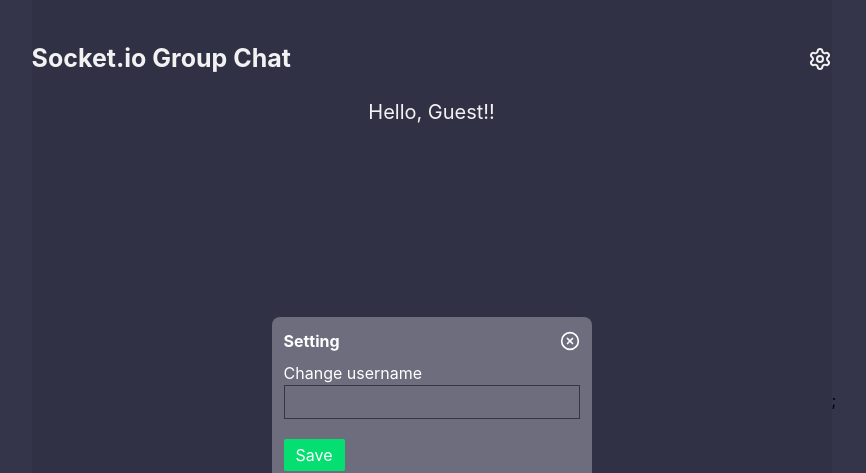
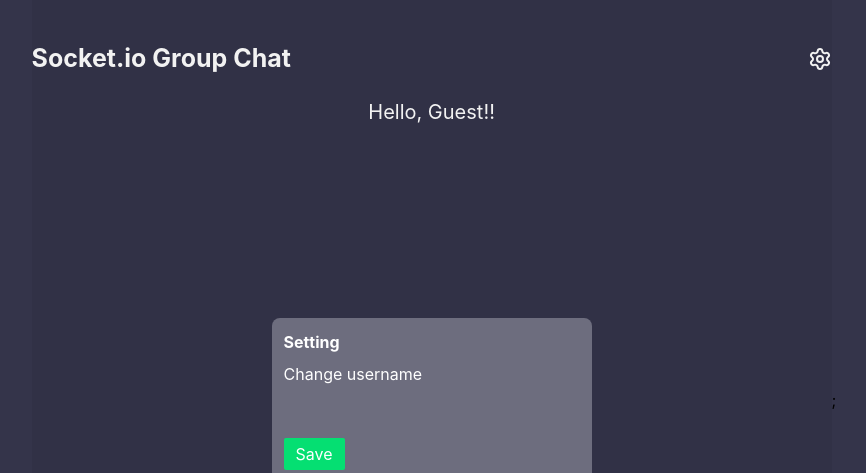
Before and after one commit to Zer0-Gravity/mini-react-project, a React (Vite) app in the folder chat-app/chat-ui/: page / in a window 1280 px wide. Both pictures are taken after a click on the icon 1025 px from the left and 58 px from the top of the page. Shown: the top 473 px of the page, without its empty margins (206-1072 px from the left). Built offline with nearby package versions, Linux system fonts and the light colour scheme.

Commit message:
Feat: Add functionality to add custom name

```diff
--- a/chat-app/chat-ui/src/Component/Chat.tsx
+++ b/chat-app/chat-ui/src/Component/Chat.tsx
@@ -1,9 +1,13 @@
 import { CircleX, Send, Settings, UserCircle2 } from "lucide-react";
-import { useState } from "react";
+import React, { useState } from "react";
 
 function Chat() {
     const [modal, setModal] = useState<boolean>(false);
+    const [username, setUsername] = useState<string>("");
 
+    const usernameChange = (e: React.ChangeEvent<HTMLInputElement>) => {
+        setUsername(e.target.value);
+    };
     return (
         <main className="flex flex-col h-screen w-screen md:w-200 pt-10 pb-10 text-white relative">
             <div className="flex justify-between items-center">
@@ -14,21 +18,21 @@ function Chat() {
             {modal && (
                 <main className="absolute inset-0 bg-black/5 flex items-center justify-center">
                     <section className="w-80 flex flex-col justify-between p-3 bg-secondary space-y-2 rounded-lg">
-                        <header className="flex justify-between items-center w-full">
-                            <h1 className="font-bold rounded-lg">Setting</h1>
-                            <CircleX
-                                onClick={() => setModal(false)}
-                                size={20}
-                            />
-                        </header>
+                        <h1 className="font-bold rounded-lg">Setting</h1>
+
                         <div className="space-y-5">
                             <label htmlFor="inputName">Change username</label>
                             <input
                                 type="text"
                                 id="inputName"
-                                className="border-primary border px-2 py-1 outline-none w-full"
+                                value={username}
+                                onChange={usernameChange}
+                                className=" px-2 py-1 outline-none w-full"
                             />
-                            <button className="flex justify-end bg-green-400 px-3 py-1 rounded-xs">
+                            <button
+                                onClick={() => setModal(false)}
+                                className="flex justify-end bg-green-400 px-3 py-1 rounded-xs"
+                            >
                                 Save
                             </button>
                         </div>
@@ -36,14 +40,16 @@ function Chat() {
                 </main>
             )}
 
-            <h2 className="text-xl text-center mt-5">Hello, Guest!!</h2>
+            <h2 className="text-xl text-center mt-5">
+                Hello, {username || "Guest"}!!
+            </h2>
 
             <section className="flex-1 flex flex-col justify-end p-2">
                 <div className="flex gap-5 ">
                     <UserCircle2 />
                     <div className="flex flex-col gap-1 p-2 min-w-70">
                         <div className="flex justify-between font-semibold text-red-500">
-                            <p>Guest</p>
+                            <p>{username || "Guest"}</p>
                             <p>16:20</p>
                         </div>
                         <p>
```
